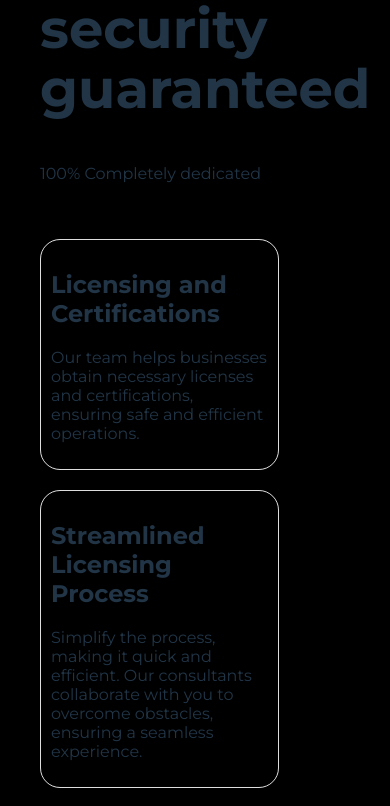
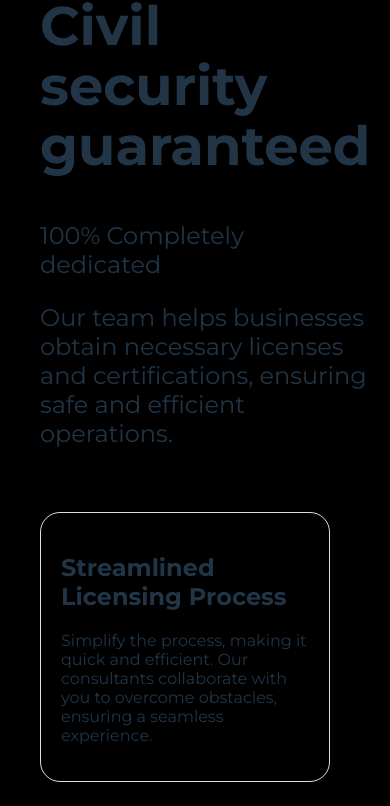
Before and after one commit to DontStopPrograming/Client_General_Solutions, a React (Vite) app: page /about in a window 390 px wide. Shown: the part 1126-1932 px from the top of the page. Built offline with nearby package versions, Linux system fonts and the light colour scheme; what react-swipeable-views-utils would draw is missing.

Commit message:
Fix: About Component section cards and responsive 768

```diff
--- a/src/App.jsx
+++ b/src/App.jsx
@@ -1,4 +1,3 @@
-'./App.css'
 
 /* The code snippet is importing specific components and modules from different files and libraries. */
 import { Navbar, Home, Services, About, Contact } from './components'
@@ -14,6 +13,7 @@ function App() {
   return (
 
     <Router>
+
       <Navbar />
 
       <Routes>
--- a/src/components/About/About.css
+++ b/src/components/About/About.css
@@ -43,6 +43,15 @@
     /* border: 1px solid rgb(43, 174, 226); */
 }
 
+.phrase_about h1 {
+    width: 70%;
+}
+
+.phrase_about p {
+    font-size: var(--p-992);
+    width: 55%;
+}
+
 .phrase_about_years {
     font-size: 10rem;
 }
@@ -56,16 +65,18 @@
 /* SECTION TWO ABOUT                                                                  ⬇ OPEN*/
 
 .section_two_about {
-    padding: 50px;
+    display: flex;
+    justify-content: center;
     text-align: left;
-    margin-left: 30%;
+    padding: 40px;
+    gap: 50px;
 }
 
 .card_about {
-    width: 30%;
+    width: 20%;
     border-radius: 20px;
     border: 1px solid var(--white);
-    padding: 40px;
+    padding: 50px;
     margin-bottom: 20px;
 }
 
@@ -121,19 +132,28 @@
         font-size: 4rem;
     }
 
+    .phrase_about h1 {
+        width: 100%;
+    }
 
+    .phrase_about p {
+        width: 100%;
+    }
 
     .section_two_about {
+        display: flex;
+        flex-direction: column;
+        justify-content: center;
+        text-align: left;
         padding: 20px;
-        text-align: left;
-        margin-left: 0%;
+        gap: 50px;
     }
 
     .card_about {
-        width: 70%;
+        width: 80%;
         border-radius: 20px;
         border: 1px solid var(--white);
-        padding: 10px;
+        padding: 20px;
 
     }
 
--- a/src/components/About/About.jsx
+++ b/src/components/About/About.jsx
@@ -27,14 +27,12 @@ export const About = () => {
 
 							<p> 100% Completely dedicated </p>
 
+							<p> Our team helps businesses obtain necessary licenses and certifications, ensuring safe and efficient operations.</p>
+
 						</div>
 					</section>
 
 					<section className='section_two_about'>
-						<div className='card_about'>
-							<h2> Licensing and Certifications </h2>
-							<p> Our team helps businesses obtain necessary licenses and certifications, ensuring safe and efficient operations.</p>
-						</div>
 
 						<div className='card_about'>
 							<h2> Streamlined Licensing Process </h2>
--- a/src/components/home/Home.jsx
+++ b/src/components/home/Home.jsx
@@ -22,8 +22,8 @@ export const Home = () => {
 			const y = e.clientY - rect.top;
 
 			gsap.to(image, {
-				rotationY: (x - rect.width / 2) / 30,
-				rotationX: (y - rect.height / 2) / 30,
+				rotationY: (x - rect.width / 2) / 45,
+				rotationX: (y - rect.height / 2) / 45,
 				duration: 0,
 				ease: "elastic",
 			});
--- a/src/components/navbar/Navbar.jsx
+++ b/src/components/navbar/Navbar.jsx
@@ -1,18 +1,8 @@
 import './Navbar.css';
-
-// using react-router-dom
 import { Link, useNavigate, useLocation } from 'react-router-dom';
-
-//HOOKS
 import { useState, useEffect } from 'react';
-
-// GSAP
 import { gsap } from 'gsap';
 
-// IMG
-import imgTest from '../../assets/edificio.png';
-
-// Estructure of @MUI
 import MenuIcon from '@mui/icons-material/Menu';
 import AppBar from '@mui/material/AppBar';
 import Box from '@mui/material/Box';
@@ -80,6 +70,10 @@ export const Navbar = () => {
 
 		if (targetPath && targetTransition) {
 			const tl = gsap.timeline();
+			if (currentPath === '/home' && targetPath === '/services') {
+				tl.to('.imgTest', { duration: 0.5, y: '-100%', ease: 'power2.out' });
+			}
+
 			tl.to([element, '.bar'], { duration: 0.5, opacity: 0, ease: 'power2.out' })
 				.to('body', { duration: 0.2, background: 'var(--marine)', ease: 'power2.out' })
 				.call(() => {
@@ -95,7 +89,7 @@ export const Navbar = () => {
 		return () => {
 			window.removeEventListener('wheel', handleScroll);
 		};
-	}, [handleScroll]);
+	}, []);
 
 	return (
 		<>
@@ -131,6 +125,7 @@ export const Navbar = () => {
 					</IconButton>
 				</Toolbar>
 			</AppBar>
+
 		</>
 	);
 };
```
Also changed, not shown: src/assets/edificio.png (deleted), src/assets/goku.jpg (added).
